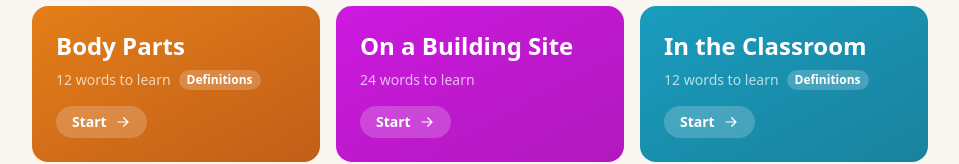
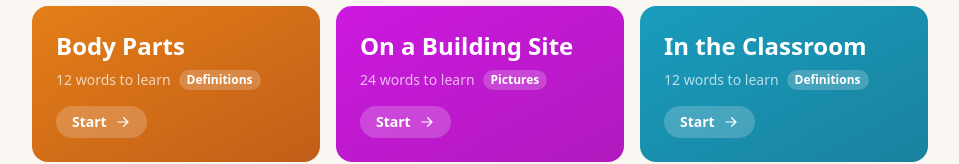
Before and after one commit to edriso/name-it, a React (Vite) app: page / in a window 1280 px wide. Shown: the part 438-602 px from the top of the page, without its empty margins (160-1119 px from the left). Built offline with nearby package versions, Linux system fonts and the light colour scheme.

Commit message:
fix: show type badges only on All filter, add Pictures badge
Type badges (Pictures/Definitions) are only useful when both types are
mixed together. Hide them when already filtered by type.

```diff
--- a/src/pages/Home.jsx
+++ b/src/pages/Home.jsx
@@ -119,9 +119,9 @@ export default function Home() {
                       <p className="text-sm font-medium text-white/70">
                         {topic.words.length} words to learn
                       </p>
-                      {topic.type === 'definition' && (
+                      {filter === 'all' && (
                         <span className="rounded-full bg-white/20 px-2 py-0.5 text-xs font-semibold text-white backdrop-blur-sm">
-                          Definitions
+                          {topic.type === 'definition' ? 'Definitions' : 'Pictures'}
                         </span>
                       )}
                     </div>
```
